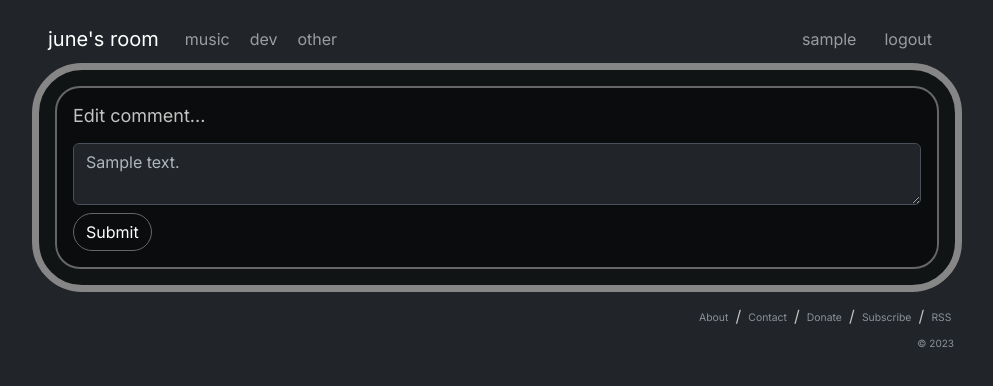
After one commit to emuyia/juneweb, a Flask app: page /comment/edit/1 in a window 1280 px wide. The commit adds this page. Shown: the top 386 px of the page, without its empty margins (143-1136 px from the left). Run offline with Flask 3, Linux system fonts and the light colour scheme; a user stored in the database is signed in; tables that the repository leaves empty hold one stand-in row (values such as "Sample post"); parts of the project's set-up code (start-up, migrations or seed data) failed here and were passed over; some libraries are stand-ins or nearby versions.

Commit message:
add comment editing

```diff
--- a/src/models.py
+++ b/src/models.py
@@ -45,7 +45,7 @@ class Post(db.Model):
     author_id = db.Column(db.Integer, db.ForeignKey('user.id', name='fk_author_id'), nullable=False)
     author = db.relationship('User')
     tags = relationship('Tag', secondary=post_tags, backref=db.backref('posts'))
-    comments = db.relationship('Comment', backref='parent_post', lazy=True)
+    comments = db.relationship('Comment', backref='post', lazy=True)
     comments_enabled = db.Column(db.Boolean, nullable=False, default=True)
 
     def get_tags(self):
--- a/src/routes/blog.py
+++ b/src/routes/blog.py
@@ -56,6 +56,52 @@ def process_comment(comment_text):
     comment_text = re.sub(r"\\@", "@", comment_text)
 
     return comment_text
+
+
+@app.route('/submit_comment', methods=['POST'])
+@login_required
+def submit_comment():
+    post_id = request.form.get('post_id')
+    content = request.form.get('content')
+    new_comment = Comment(content=content, post_id=post_id, author_id=current_user.id, date_posted=dt.now())
+    db.session.add(new_comment)
+    db.session.commit()
+    return redirect(url_for('view_post', post_id=post_id))
+
+
+@app.route('/delete_comment/<int:comment_id>', methods=['POST'])
+@login_required
+def delete_comment(comment_id):
+    comment = Comment.query.get(comment_id)
+    if comment.author != current_user:
+        abort(403)
+    post_id = comment.post_id
+    db.session.delete(comment)
+    db.session.commit()
+    return redirect(url_for('view_post', post_id=post_id))
+
+
+@app.route("/comment/edit/<int:comment_id>", methods=["GET"])
+@login_required
+def edit_comment(comment_id):
+    comment = Comment.query.get(comment_id)
+    if comment.author.id != current_user.id:
+        flash("You cannot edit someone else's comment.")
+        return redirect(url_for("view_post", post_id=comment.post.id))
+    return render_template("edit_comment.html", comment=comment)
+
+
+@app.route("/comment/edit/<int:comment_id>", methods=["POST"])
+@login_required
+def submit_edited_comment(comment_id):
+    comment = Comment.query.get(comment_id)
+    if comment.author.id != current_user.id:
+        flash("You cannot edit someone else's comment.")
+        return redirect(url_for("view_post", post_id=comment.post.id))
+    comment.content = request.form["content"]
+    db.session.commit()
+    flash("Your comment has been updated.")
+    return redirect(url_for("view_post", post_id=comment.post.id))
 
 
 schema = Schema(
@@ -143,30 +189,6 @@ def search():
     return render_template('search.html', posts=posts, query=query)
 
 
-@app.route('/submit_comment', methods=['POST'])
-@login_required
-def submit_comment():
-    post_id = request.form.get('post_id')
-    content = request.form.get('content')
-    new_comment = Comment(content=content, post_id=post_id, author_id=current_user.id, date_posted=dt.now())
-    db.session.add(new_comment)
-    db.session.commit()
-    return redirect(url_for('view_post', post_id=post_id))
-
-
-@app.route('/delete_comment/<int:comment_id>', methods=['POST'])
-@login_required
-def delete_comment(comment_id):
-    comment = Comment.query.get(comment_id)
-    if comment.author != current_user:
-        abort(403)
-    post_id = comment.post_id
-    db.session.delete(comment)
-    db.session.commit()
-    # flash('Your comment has been deleted!', 'success')
-    return redirect(url_for('view_post', post_id=post_id))
-
-
 @app.route('/subscribe', methods=['GET', 'POST'])
 def subscribe():
     api_key = app.config['MAIL_API_KEY']
--- /dev/null
+++ b/src/templates/edit_comment.html
@@ -0,0 +1,11 @@
+{% extends "base.html" %}
+{% block content %}
+<div class="panel-a rounded p-3" style="font-size:0.8em;">
+    <p class="sub-title mb-3">Edit comment...</p>
+    <form method="POST" action="{{ url_for('submit_edited_comment', comment_id=comment.id) }}">
+        <input type="hidden" name="post_id" value="{{ comment.post.id }}">
+        <textarea name="content" class="form-control mb-2" placeholder="Edit your comment...">{{comment.content}}</textarea>
+        <button type="submit" class="btn btn-primary">Submit</button>
+    </form>
+</div>
+{% endblock %}
--- a/src/templates/view_post.html
+++ b/src/templates/view_post.html
@@ -46,9 +46,14 @@
                         </div>
                         <div>
                             {% if current_user.is_authenticated and current_user.id == comment.author.id %}
+                                <div class="d-flex justify-content-end">
+                                    <form action="{{ url_for('edit_comment', comment_id=comment.id) }}" method="GET" style="display:inline-block;">
+                                        <button type="submit" class="btn btn-primary btn-xsm subscribe pt-0 pe-2">Edit</button>
+                                    </form>
                                     <form action="{{ url_for('delete_comment', comment_id=comment.id) }}" method="POST">
                                         <button type="submit" class="btn btn-danger btn-xsm danger pt-0 pe-2">Delete</button>
                                     </form>
+                                </div>
                             {% endif %}
                         </div>
                     </div>
```
Lines whose indentation alone changed are shown as unchanged.
